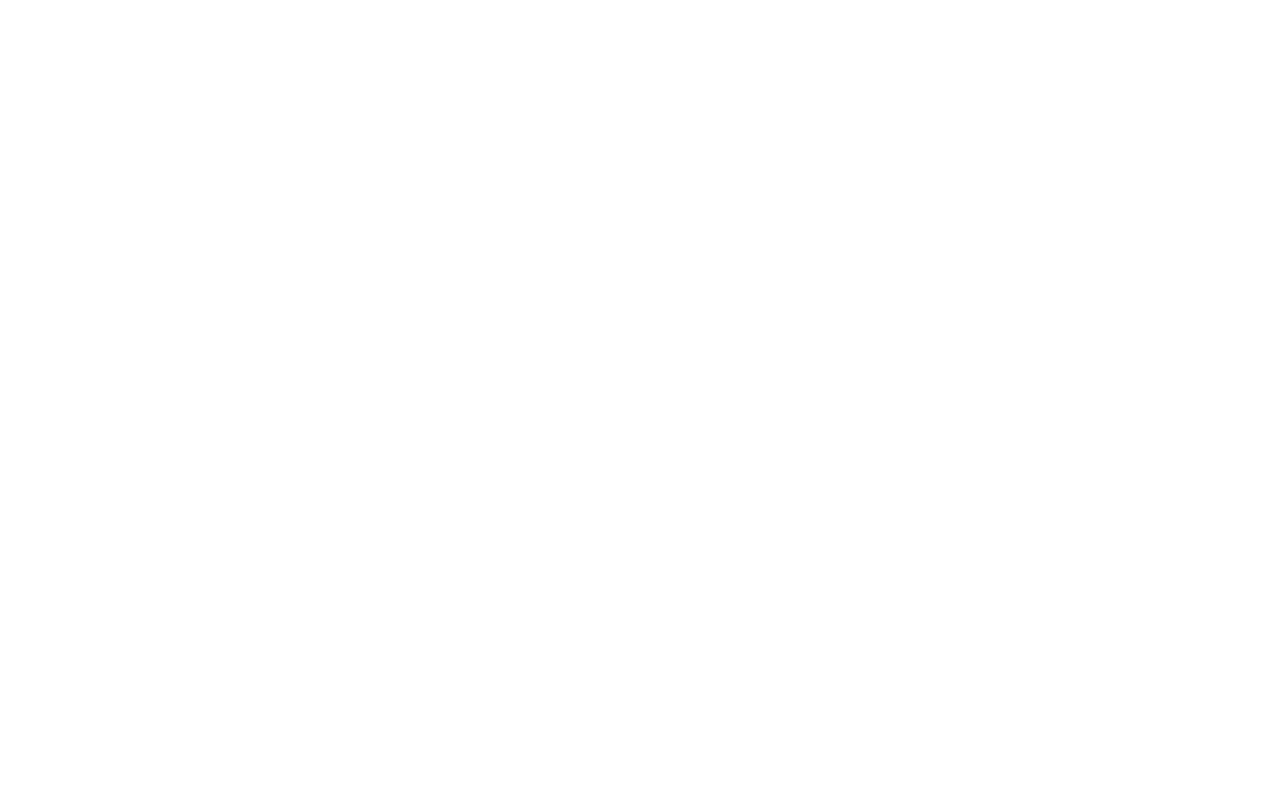
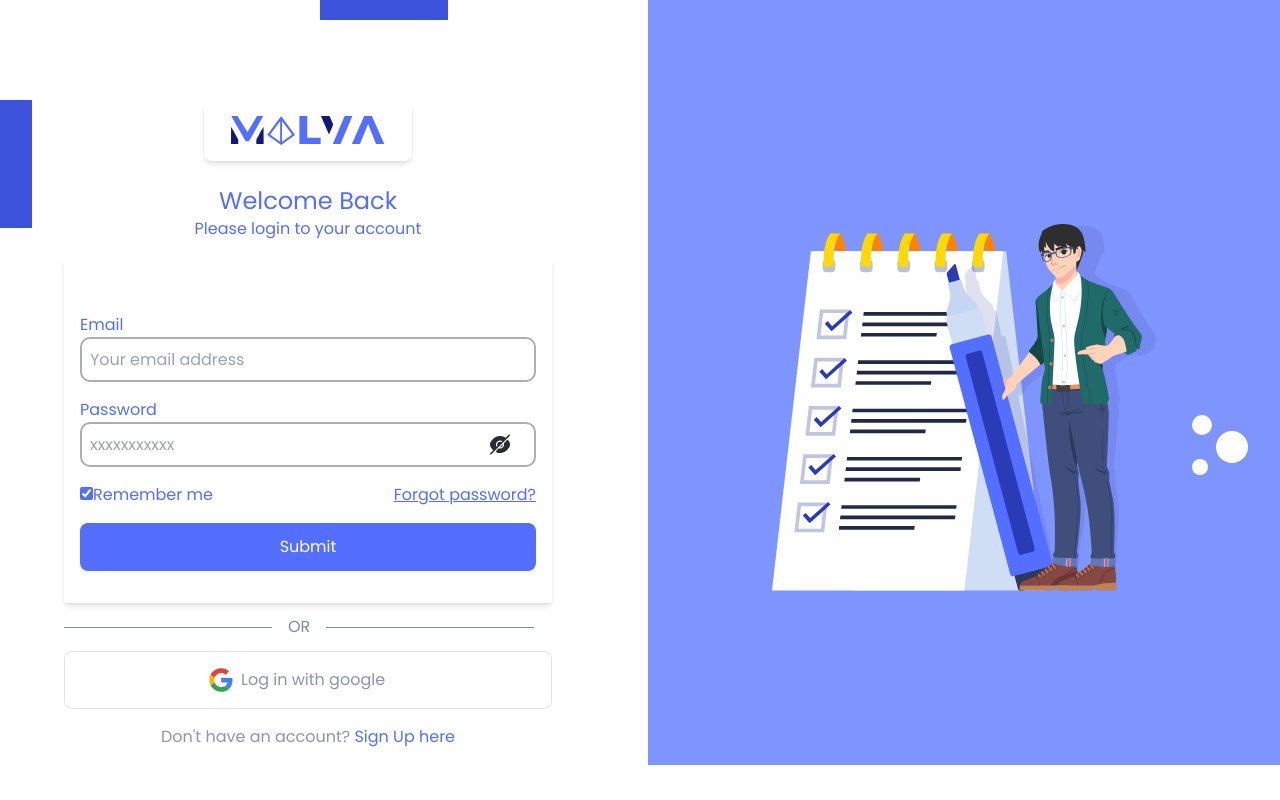
Before and after one commit to MalvaJamor/FE, a React (Vite) app: page /account in a window 1280 px wide. Before the commit this address had no page. Built offline with nearby package versions, Linux system fonts and the light colour scheme.

Commit message:
fixed the bug of displaying on the live site

```diff
--- a/index.html
+++ b/index.html
@@ -2,7 +2,7 @@
 <html lang="en">
     <head>
         <meta charset="UTF-8" />
-        <link rel="icon" type="image/svg+xml" href="/vite.svg" />
+        <link rel="icon" type="image/svg+xml" href="/src/asset/image/" />
         <meta name="viewport" content="width=device-width, initial-scale=1.0" />
         <link rel="preconnect" href="https://fonts.googleapis.com" />
         <link rel="preconnect" href="https://fonts.gstatic.com" crossorigin />
@@ -10,7 +10,7 @@
             href="https://fonts.googleapis.com/css2?family=Poppins:ital,wght@0,100;0,200;0,300;0,400;0,500;0,600;0,700;0,800;0,900;1,100;1,200;1,300;1,400;1,500;1,600;1,700;1,800;1,900&display=swap"
             rel="stylesheet"
         />
-        <title>SubSync</title>
+        <title>Malva</title>
     </head>
     <body class="font-poppins text-base font-normal">
         <div id="root"></div>
--- a/src/App.jsx
+++ b/src/App.jsx
@@ -4,17 +4,26 @@ import AboutUs from "./pages/AboutUs";
 import Password from "./pages/Password";
 import ConfirmPassword from "./pages/confirmPassword";
 import CheckEmail from "./pages/checkEmail";
-
+import Plans from './pages/Plans';
+import Account from "./pages/Account";
+import Sign from './pages/Sign'
+import Home from "./pages/Home";
+import Error from './pages/Error'
 
 function App() {
     return (
       <>
         <Router>
           <Routes>
+            <Route path="/plans" element={<Plans />}/>
+            <Route path="/sign" element={<Sign />} />
             <Route path="/about-us" element={<AboutUs />} />
             <Route path="/password" element={<Password />} />
             <Route path="/confirmpassword" element={<ConfirmPassword />} />
             <Route path="/checkemail" element={<CheckEmail />} />
+            <Route path="/account" element={<Account />} />
+            <Route path="/" element={<Home />} />
+            <Route path="*" element={<Error />} />
           </Routes>
         </Router>
       </>
--- a/src/components/AccountComponent/AccountModal.jsx
+++ b/src/components/AccountComponent/AccountModal.jsx
@@ -17,7 +17,7 @@ export default function AccountModal() {
           <div className="ml-[4rem] mb-4 mt-[-8rem]">
             <div>
               <FraamedLogo
-                logoClasses={"w-52 p-4 mx-auto shadow-custom rounded-lg"}
+                logoClasses={"w-52 p-4 mx-auto shadow-md rounded-lg"}
               />
               <h2 className="text-center font-lighter text-custom-purplish-blue text-2xl mt-6">
                 Welcome Back
@@ -26,7 +26,7 @@ export default function AccountModal() {
                 Please login to your account
               </p>
             </div>
-            <div className="mx-auto p-4 shadow-custom mt-4 w-full">
+            <div className="mx-auto p-4 shadow-md mt-4 w-full">
               <Form />
             </div>
             <div className="flex items-center gap-4 mt-3 mb-3">
@@ -35,7 +35,9 @@ export default function AccountModal() {
               <LeftLine />
             </div>
             <div>
-              <GoogleButton />
+              <GoogleButton
+                googleDetails={'Log in with google'}
+              />
             </div>
             <Question
               link={'/sign'}
--- a/src/components/Auth/Form.jsx
+++ b/src/components/Auth/Form.jsx
@@ -44,12 +44,12 @@ export default function Form() {
                   label={"Password"}
                   type={"password"}
                   justHide={"cursor-pointer"}
-                  containerClass={"absolute top-[34.7rem] left-[30.5rem]"}
+                  containerClass={"absolute top-[29.5rem] left-[30.5rem]"}
                   placeholder={"xxxxxxxxxxx"}
                 />
                 <ParagraphAccess />
                 <button
-                  className="bg-custom-purplish-blue mt-4 w-full px-2 py-3 rounded-lg text-white shadow-custom mb-4"
+                  className="bg-custom-purplish-blue mt-4 w-full px-2 py-3 rounded-lg text-white shadow-md mb-4"
                   type="submit"
                   onClick={handleSubmit}
                 >
@@ -76,7 +76,7 @@ export default function Form() {
                   label={"Password"}
                   type={"password"}
                   justHide={"cursor-pointer"}
-                  containerClass={"absolute top-[32.5rem] left-[36.5rem]"}
+                  containerClass={"absolute top-[27rem] left-[30.5rem]"}
                   placeholder={"xxxxxxxxxxx"}
                 />
 
@@ -108,7 +108,7 @@ export default function Form() {
               value={passwordValue}
               handleChange={handlePassword}
               label={"Password"}
-              containerClass={"absolute top-[32.5rem] left-[30.5rem]"}
+              containerClass={"absolute top-[27rem] left-[30.5rem]"}
               type={"password"}
               justHide={"cursor-pointer"}
               placeholder={"xxxxxxxxxxx"}
--- a/src/components/Auth/GoogleButton.jsx
+++ b/src/components/Auth/GoogleButton.jsx
@@ -1,10 +1,11 @@
+/* eslint-disable react/prop-types */
 import googleImage from "../assets/Google.svg";
-export default function GoogleButton() {
+export default function GoogleButton({googleDetails}) {
   return (
     <button className=" w-full border border-[#e0e3e8] rounded-lg p-2 gap-4">
       <span className="flex items-center mx-32">
         <img src={googleImage} className="w-10" alt="google-img" />
-        <p className="font-moreLight text-[#8e92b2]">Login with Google</p>
+        <p className="font-moreLight text-[#8e92b2]">{googleDetails}</p>
       </span>
     </button>
   );
--- a/src/components/plans-components/Modal.jsx
+++ b/src/components/plans-components/Modal.jsx
@@ -11,12 +11,12 @@ export default function Modal() {
   };
   return (
     <div className="w-[1030px] mt-[-15rem]   pt-14 pb-32 px-5 shadow-lg shadow-[#00000057]  mx-auto">
-      <FraamedLogo logoClasses={"w-52 p-4 shadow-custom mx-auto rounded-lg"} />
+      <FraamedLogo logoClasses={"w-52 p-4 shadow-md mx-auto rounded-lg"} />
       <div className="mt-4">
-        <h1 className="text-center text-2xl text-custom-purplish-blue font-lighter leading-9">
+        <h1 className="text-center text-2xl text-[#546fff] font-lighter leading-9">
           Select account type
         </h1>
-        <p className="text-center text-custom-purplish-blue font-moreLight">
+        <p className="text-center text-[#546fff] font-moreLight">
           How do you want to use Malva;
         </p>
       </div>
--- a/src/pages/Sign.jsx
+++ b/src/pages/Sign.jsx
@@ -26,7 +26,7 @@ export default function Sign() {
               Create an account for to have access to the features
             </p>
           </div>
-          <div className="mx-auto p-4 shadow-custom mt-4 w-full">
+          <div className="mx-auto p-4 shadow-md mt-4 w-full">
             <SignInForm />
           </div>
           <div className="flex items-center gap-4 mt-5 mb-3">
@@ -35,7 +35,9 @@ export default function Sign() {
             <LeftLine />
           </div>
           <div>
-            <GoogleButton />
+            <GoogleButton
+              googleDetails={'Sign in with google'}
+            />
           </div>
           <Question
           link={'/account'}
--- a/src/pages/confirmPassword.jsx
+++ b/src/pages/confirmPassword.jsx
@@ -28,7 +28,7 @@ const confirmPassword = () => {
               alt="icon"
             />
           </div>
-          <div className="relative mt-2 gap-y-6 mt-4">
+          <div className="relative  gap-y-6 mt-4">
             <p className="text-sm text-primary-100 text-left font-semibold mb-2">
               Confirm Password
             </p>
--- a/tailwind.config.js
+++ b/tailwind.config.js
@@ -7,6 +7,7 @@ export default {
         poppins: "Poppins, sans-serif", // Adds a new `font-poppins` class
       },
       colors: {
+        'custom-purplish-blue': '#546fff',
         primary: {
          100: "#546FFF",
           200: "#acc7de",
```
